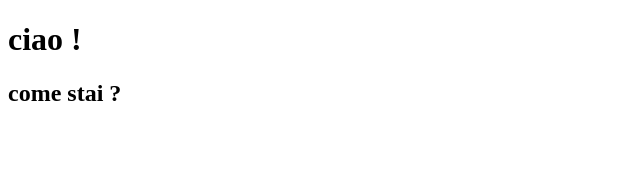
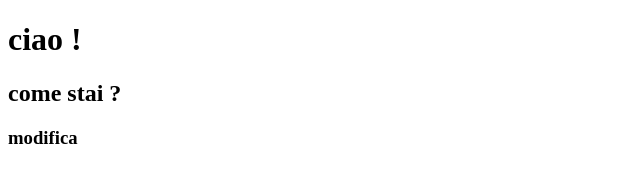
Before and after one commit to chri3092/prova, a plain HTML site: page index.html in a window 1280 px wide. Shown: the full height of the page, 0-640 px from the left. Drawn offline with Linux system fonts and the light colour scheme.

Commit message:
modifica

```diff
--- a/index.html
+++ b/index.html
@@ -9,5 +9,6 @@
 <body>
     <h1>ciao ! </h1>
     <h2>come stai ? </h2>
+    <h3>modifica</h3>
 </body>
 </html>
```
